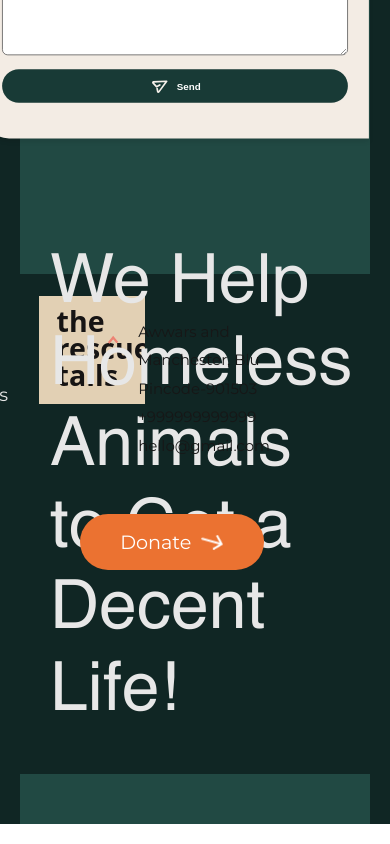
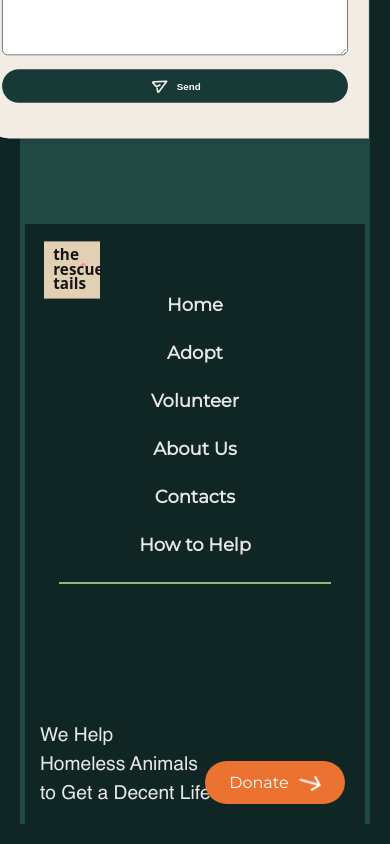
Before and after one commit to vidwanns/the_rescue_tails, a Next.js app: page / in a window 390 px wide. Shown: the part 6215-7059 px from the top of the page. Built offline with nearby package versions, Linux system fonts and the light colour scheme.

Commit message:
footer mob

```diff
--- a/src/app/components/layout/footer.js
+++ b/src/app/components/layout/footer.js
@@ -30,7 +30,7 @@ function Footer() {
                 <ul className="links-column">
                   <li>Home</li>
                   <li>Adopt</li>
-                  <li>Home</li>
+                  <li>Volunteer</li>
                 </ul>
                 <ul className="links-column2">
                   <li className="about">About Us</li>
--- a/src/app/styles/component/layout/footer.css
+++ b/src/app/styles/component/layout/footer.css
@@ -188,3 +188,116 @@
     filter: brightness(0) saturate(100%) invert(48%) sepia(66%) saturate(350%) hue-rotate(1deg) brightness(100%) contrast(102%);
     transition: filter 0.3s ease;
 }
+
+@media (max-width: 768px) {
+
+    /* Adjust footer container styles */
+    .footer {
+        padding: 0 20px 20px 20px;
+        display: flex;
+        flex-direction: column;
+        align-items: center;
+        height: auto;
+        position: relative;
+    }
+
+    .outer-container-footer {
+        display: flex;
+        flex-direction: column;
+        align-items: center;
+        background-color: #214943;
+        width: 100%;
+        height: auto;
+        padding: 0px 5px 0px 5px;
+        border-radius: 0;
+        position: relative;
+    }
+
+    .inner-container-footer {
+        display: flex;
+        flex-direction: column;
+        align-items: center;
+        text-align: center;
+        width: 100%;
+        height: 600px;
+        padding: 20px 0;
+        position: relative;
+    }
+
+    /* Position logo at the top left */
+    .logo {
+        position: absolute;
+        top: -30px;
+        left: -30px;
+        scale: 0.8;
+    }
+
+    .footer-links-container {
+        display: flex;
+        flex-direction: column;
+        align-items: center;
+        width: 100%;
+    }
+
+    .footer-links {
+        display: flex;
+        flex-direction: column;
+        gap: 10px;
+        margin: 20px 0;
+        font-weight: bold;
+    }
+
+    .links-column, .links-column2 {
+        display: flex;
+        flex-direction: column;
+        align-items: center;
+        gap: 10px;
+    }
+
+    /* Horizontal divider line below footer links */
+    .vertical-divider {
+        position: absolute;
+        width: 80%;
+        height: 2px;
+        background-color: #93B579;
+        margin: auto;
+        margin-top: 300px;
+    }
+    /* Center align contact information */
+    .footer-contact {
+        display: none;
+    }
+
+    .text-wrapper {
+        justify-content: center;
+        align-items: center;
+        padding-right: 0;
+    }
+
+    /* Text at the bottom */
+    .text-left-corner {
+        position: absolute;
+        font-size: 1.2rem;
+        line-height: 1.5;
+        text-align: start;
+        margin-bottom: 0;
+        left: 15px;
+        bottom: 15px;
+    }
+
+    /* Position Donate button at bottom-right */
+    .footer-donate {
+        position: absolute;
+        bottom: 20px;
+        right: 20px;
+        display: flex;
+        justify-content: center;
+        width: auto;
+    }
+
+    .donate-btn {
+        padding: 12px 24px;
+        font-size: 1rem;
+        width: auto;
+    }
+}
```
